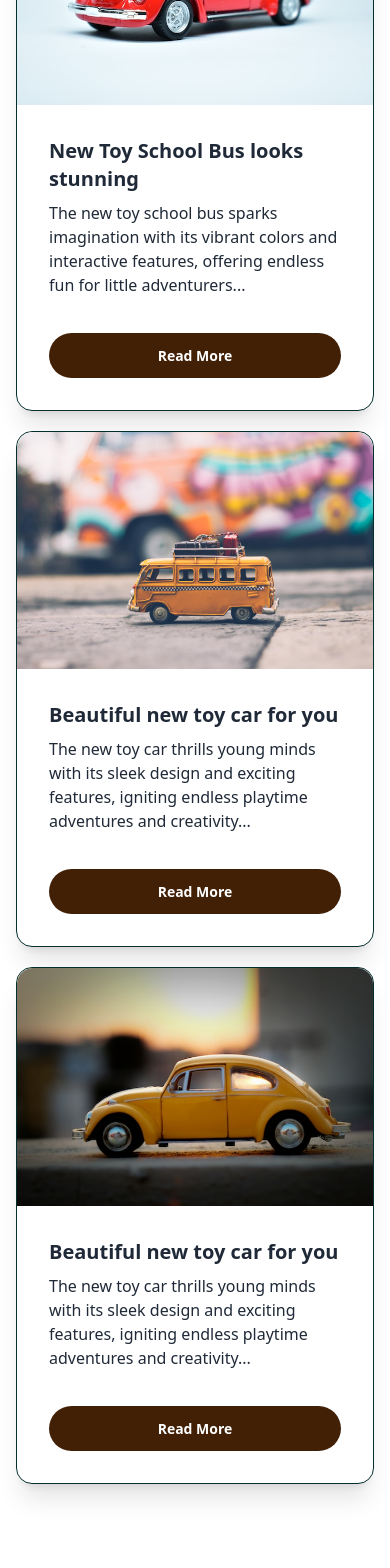
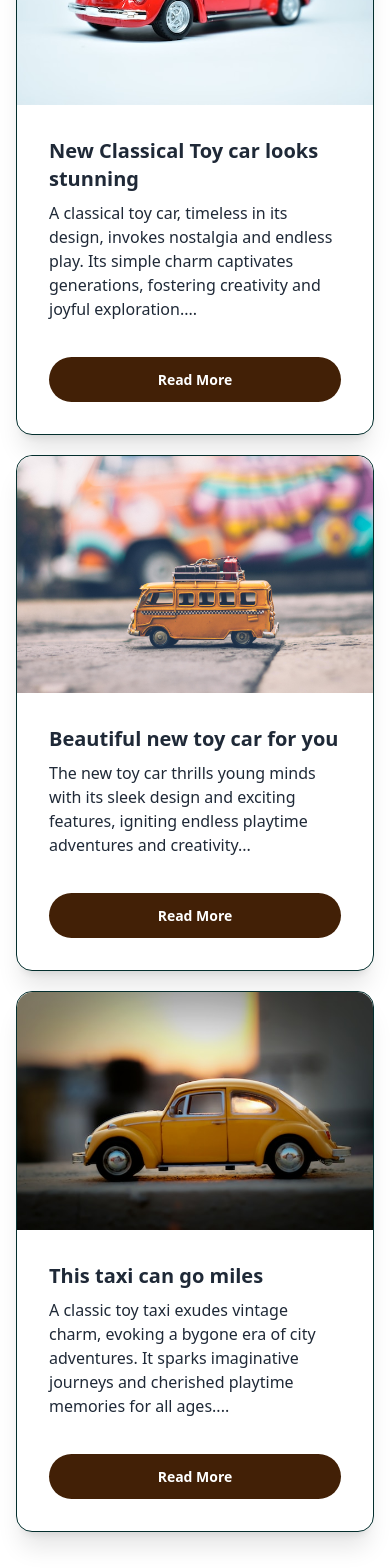
Before and after one commit to ras1k/toy-hunter-kidzee, a React (Vite) app: page / in a window 390 px wide. Shown: the part 5340-6908 px from the top of the page. Built offline with nearby package versions, Linux system fonts and the light colour scheme; no server answers.

Commit message:
update responsiveness

```diff
--- a/src/Pages/Home/Animate/AnimateCar.jsx
+++ b/src/Pages/Home/Animate/AnimateCar.jsx
@@ -8,13 +8,13 @@ const AnimateCar = () => {
                 autoplay
                 loop
                 src="https://lottie.host/cbd038e1-f890-46b4-9324-fbbe31b95398/hKrvJ84Okx.json"
-                style={{ height: '400px', width: '400px' }}
+                className="lg:h-[400px] h-[250px]  w-full"
             />
             <Player
                 autoplay
                 loop
                 src="https://lottie.host/fead9ae2-1eb3-4219-8927-fdc8d4fb8b50/uLFMGBJdCO.json"
-                style={{ height: '400px', width: '400px' }}
+                className="lg:h-[400px] h-[250px]  w-full"
             />
         </div>
     );
--- a/src/Pages/Home/Featured/Featured.jsx
+++ b/src/Pages/Home/Featured/Featured.jsx
@@ -30,9 +30,9 @@ const Featured = () => {
                 <Tilt className="card w-full bg-base-100 card-area  mt-5 shadow-xl">
                     <figure><img src={img2} alt="Food" /></figure>
                     <div className="card-body">
-                        <h2 className="card-title">New Toy School Bus looks stunning</h2>
+                        <h2 className="card-title">New Classical Toy car looks stunning</h2>
                         <p>
-                            The new toy school bus sparks imagination with its vibrant colors and interactive features, offering endless fun for little adventurers...
+                            A classical toy car, timeless in its design, invokes nostalgia and endless play. Its simple charm captivates generations, fostering creativity and joyful exploration....
                         </p>
                         <div className="card-actions justify-start mt-7">
                             <a className="py-3 px-7 text-center text-[14px] font-[700] cursor-pointer rounded-full bg-yellow-950 text-white border-none w-full">Read More</a>
@@ -44,7 +44,7 @@ const Featured = () => {
                     <div className="card-body">
                         <h2 className="card-title">Beautiful new toy car for you</h2>
                         <p>
-                        The new toy car thrills young minds with its sleek design and exciting features, igniting endless playtime adventures and creativity...</p>
+                            The new toy car thrills young minds with its sleek design and exciting features, igniting endless playtime adventures and creativity...</p>
                         <div className="card-actions justify-start mt-7">
                             <a className="py-3 px-7 text-center text-[14px] font-[700] cursor-pointer rounded-full bg-yellow-950 text-white border-none w-full">Read More</a>
                         </div>
@@ -53,9 +53,10 @@ const Featured = () => {
                 <Tilt className="card w-full bg-base-100 card-area mt-5 shadow-xl">
                     <figure><img src={img3} alt="Food" /></figure>
                     <div className="card-body">
-                        <h2 className="card-title">Beautiful new toy car for you</h2>
+                        <h2 className="card-title">This taxi can go miles</h2>
                         <p>
-                        The new toy car thrills young minds with its sleek design and exciting features, igniting endless playtime adventures and creativity...</p>
+
+                            A classic toy taxi exudes vintage charm, evoking a bygone era of city adventures. It sparks imaginative journeys and cherished playtime memories for all ages....</p>
                         <div className="card-actions justify-start mt-7">
                             <a className="py-3 px-7 text-center text-[14px] font-[700] cursor-pointer rounded-full bg-yellow-950 text-white border-none w-full">Read More</a>
                         </div>
--- a/src/Pages/Toys/AllToys/ToyCard.jsx
+++ b/src/Pages/Toys/AllToys/ToyCard.jsx
@@ -1,17 +1,16 @@
-import React from 'react';
 import { Link } from 'react-router-dom';
 
 const ToyCard = ({ toy }) => {
-    const {_id, picture, name, price, quantity, subCategory, sellerName} = toy;
+    const { _id, picture, name, price, quantity, subCategory, sellerName } = toy;
     return (
         <div className=''>
-            <div className="overflow-x-auto">
+            <div className="overflow-auto">
                 <table className="table">
                     {/* head */}
                     <thead>
                         <tr>
                             <th>
-
+                                #
                             </th>
                             <th className='text-xl font-semibold'>Toy Name</th>
                             <th className='text-xl font-semibold'>Seller</th>
@@ -23,7 +22,7 @@ const ToyCard = ({ toy }) => {
                     </thead>
                     <tbody>
                         {/* row 1 */}
-                        <tr className='w-full'>
+                        <tr className='w-full '>
                             <th>
                                 <label>
                                     <input type="checkbox" className="checkbox" />
--- a/src/Pages/Toys/MyToys/UpdatedToy.jsx
+++ b/src/Pages/Toys/MyToys/UpdatedToy.jsx
@@ -1,4 +1,4 @@
-import React from 'react';
+
 import { useLoaderData } from "react-router-dom";
 import Swal from 'sweetalert2/dist/sweetalert2.all.js';
 
--- a/src/Routes/PrivateRoute.jsx
+++ b/src/Routes/PrivateRoute.jsx
@@ -1,4 +1,4 @@
-import React, { useContext } from 'react';
+import { useContext } from 'react';
 import { Navigate, useLocation } from 'react-router-dom';
 import { AuthContext } from '../providers/AuthProvider';
 
--- a/src/providers/AuthProvider.jsx
+++ b/src/providers/AuthProvider.jsx
@@ -1,4 +1,4 @@
-import React, { createContext, useEffect, useState } from 'react';
+import { createContext, useEffect, useState } from 'react';
 import { GoogleAuthProvider, createUserWithEmailAndPassword, getAuth, onAuthStateChanged, signInWithEmailAndPassword, signInWithPopup, signOut, updateProfile } from "firebase/auth";
 import app from '../Firebase/firebase.config';
 
```
